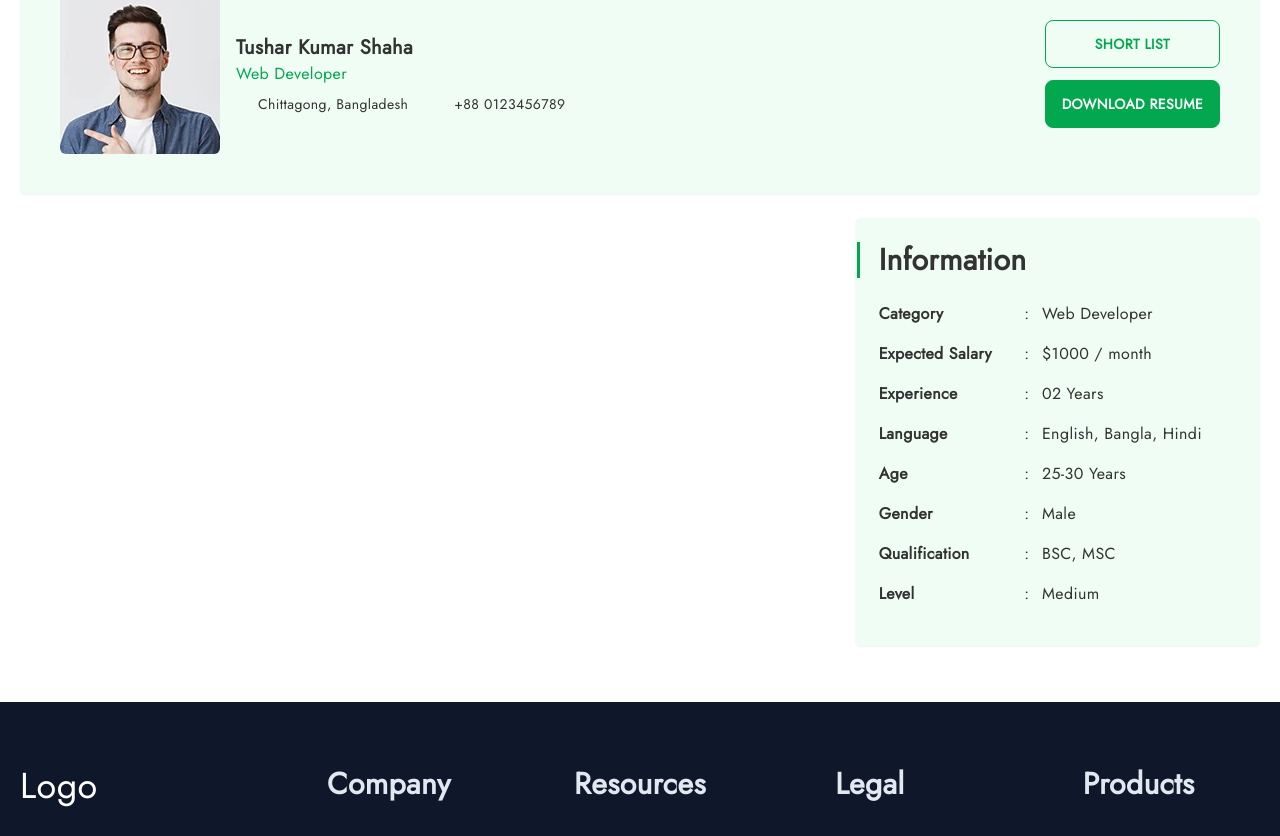
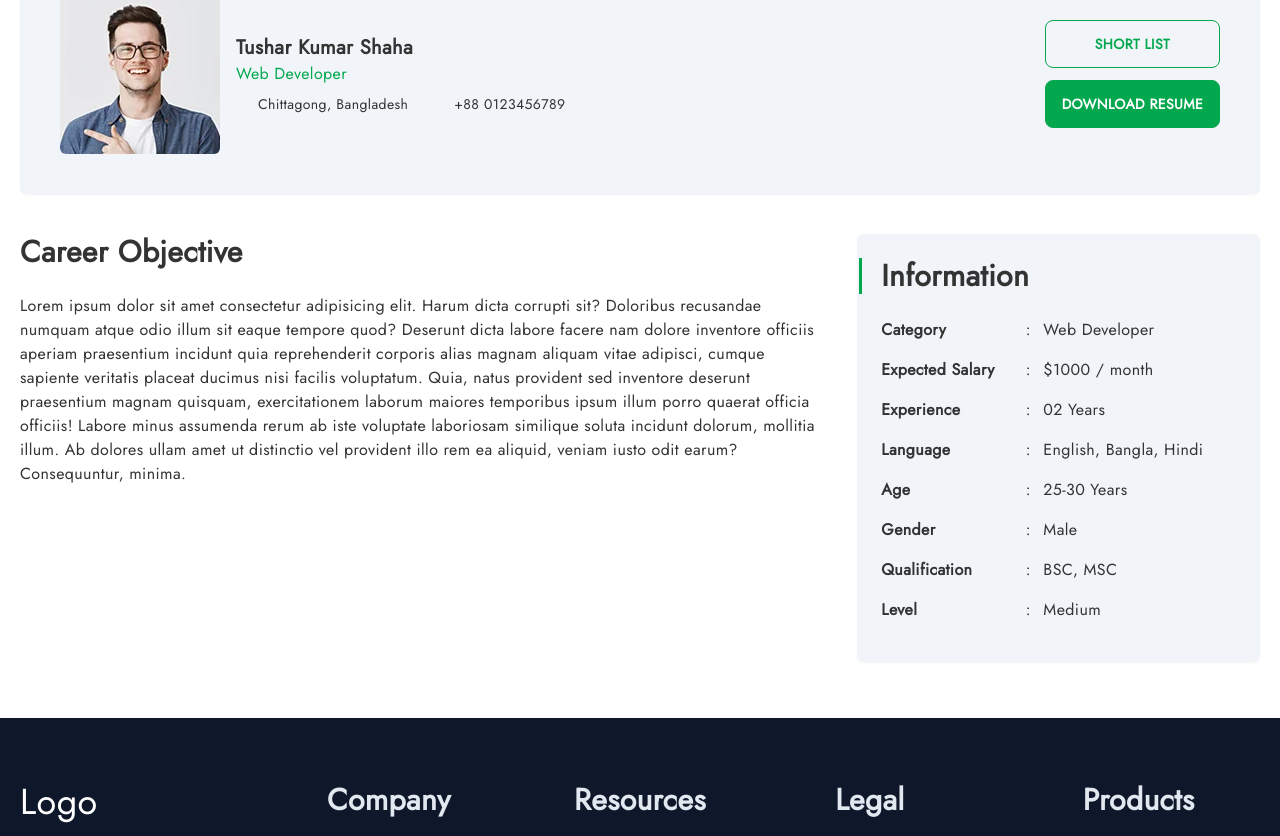
Before and after one commit to tusharshaha/web-market, a Next.js app in the folder frontend/: page /candidate/1 in a window 1280 px wide. Shown: the part 433-1269 px from the top of the page. Built offline with nearby package versions, Linux system fonts and the light colour scheme; some icons are missing.

Commit message:
added career objective

```diff
--- a/frontend/components/Candidate/CandidateDetails/CandidateInfo.tsx
+++ b/frontend/components/Candidate/CandidateDetails/CandidateInfo.tsx
@@ -12,7 +12,7 @@ const CandidateInfo: React.FC = () => {
     { title: "Level", value: "Medium" },
   ]
   return (
-    <div className='bg-green-50 rounded-md shadow-sm p-6'>
+    <div className='bg-slate-100 rounded-md shadow-sm p-6'>
       <h2 className='text-3xl font-bold element-highlight before:left-[-22px] relative'>Information</h2>
       <table className='w-full mt-6 text-base'>
         <tbody>
--- a/frontend/components/Candidate/CandidateDetails/CandidateTop.tsx
+++ b/frontend/components/Candidate/CandidateDetails/CandidateTop.tsx
@@ -4,7 +4,7 @@ import { FaLocationDot, FaPhone } from 'react-icons/fa6';
 
 const CandidateTop = () => {
   return (
-    <div className='bg-green-50 rounded-md shadow-sm p-10 flex items-center justify-between gap-4'>
+    <div className='bg-slate-100 rounded-md shadow-sm p-10 flex items-center justify-between gap-4'>
       <div className='flex items-center gap-4'>
         <div>
           <Image
--- /dev/null
+++ b/frontend/components/Candidate/CandidateDetails/CareerObjective.tsx
@@ -0,0 +1,12 @@
+import React from 'react';
+
+const CareerObjective:React.FC = () => {
+  return (
+    <div>
+      <h2 className='text-3xl font-bold'>Career Objective</h2>
+      <p className='mt-6'>Lorem ipsum dolor sit amet consectetur adipisicing elit. Harum dicta corrupti sit? Doloribus recusandae numquam atque odio illum sit eaque tempore quod? Deserunt dicta labore facere nam dolore inventore officiis aperiam praesentium incidunt quia reprehenderit corporis alias magnam aliquam vitae adipisci, cumque sapiente veritatis placeat ducimus nisi facilis voluptatum. Quia, natus provident sed inventore deserunt praesentium magnam quisquam, exercitationem laborum maiores temporibus ipsum illum porro quaerat officia officiis! Labore minus assumenda rerum ab iste voluptate laboriosam similique soluta incidunt dolorum, mollitia illum. Ab dolores ullam amet ut distinctio vel provident illo rem ea aliquid, veniam iusto odit earum? Consequuntur, minima.</p>
+    </div>
+  );
+};
+
+export default CareerObjective;
--- a/frontend/pages/candidate/[id].tsx
+++ b/frontend/pages/candidate/[id].tsx
@@ -1,5 +1,6 @@
 import CandidateInfo from "@/components/Candidate/CandidateDetails/CandidateInfo";
 import CandidateTop from "@/components/Candidate/CandidateDetails/CandidateTop";
+import CareerObjective from "@/components/Candidate/CandidateDetails/CareerObjective";
 import Layout from "@/components/Layout";
 import { NextPage } from "next";
 
@@ -15,9 +16,9 @@ const Candidate: NextPage = () => {
         <CandidateTop />
 
         {/* candidate details section  */}
-        <div className="flex items-start justify-between mt-6 gap-6">
+        <div className="flex items-start justify-between mt-10 gap-8">
           <div className="w-2/3">
-
+            <CareerObjective />
           </div>
           <div className="w-1/3">
             <CandidateInfo />
```
